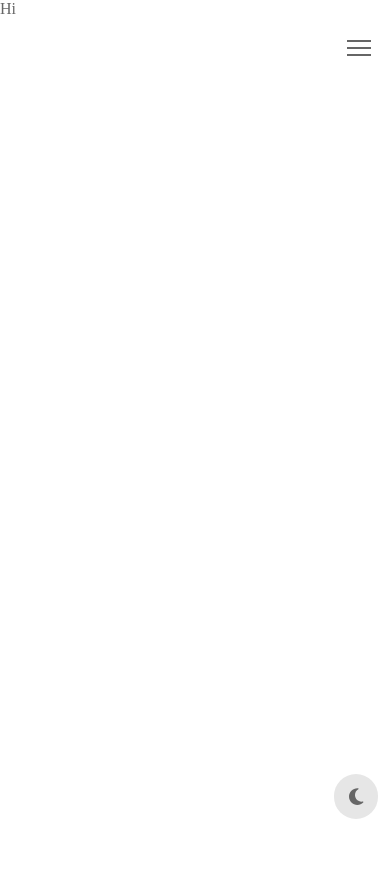
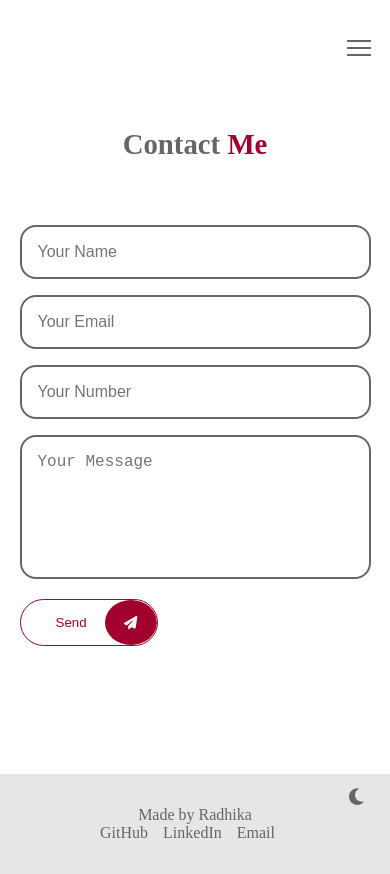
Before and after one commit to Radhika-Lele/Portfolio-React, a React (Vite) app: page /contact in a window 390 px wide. Before the commit the page ends 844 px from the top, so only its background shows below. Built offline with nearby package versions, Linux system fonts and the light colour scheme.

Commit message:
added contact section

```diff
--- a/src/components/Tools/Tools.css
+++ b/src/components/Tools/Tools.css
@@ -1,7 +1,5 @@
 .tools{
     padding-bottom: 0 !important;
-   ;
-
 }
 
 .tools-container{
@@ -20,7 +18,7 @@
 } */
 .tools-container img{
     transition:var(--transition);
-    width: 60px;
+    /* max-width: 60px;     */
 }
     /* added width extra for flex
 } */
--- a/src/components/Tools/Tools.jsx
+++ b/src/components/Tools/Tools.jsx
@@ -7,7 +7,7 @@ const Tools = () => {
         <section className='tools'>
         <HeadingText
          title={'Work'}
-         titlePrimary={'Tools'}
+         titlePrimary={' Tools'}
         />
         <div className='container tools-container'>
             {tools.map(({id, img}) => {
--- a/src/data/Data.js
+++ b/src/data/Data.js
@@ -78,6 +78,30 @@ export const tools = [
         id: 6,
         img: image6,
     },
+    {
+        id: 1,
+        img: image1,
+    },
+    {
+        id: 2,
+        img: image2,
+    },
+    {
+        id: 3,
+        img: image3,
+    },
+    {
+        id: 4,
+        img: image4,
+    },
+    {
+        id: 5,
+        img: image5,
+    },
+    {
+        id: 6,
+        img: image6,
+    },
 ];
 
 
@@ -110,6 +134,27 @@ import protfoliImg1 from '../../src/assets/p1.jpg'
 import protfoliImg2 from '../../src/assets/p2.jpg'
 import protfoliImg3 from '../../src/assets/p3.jpg'
 export const portfolio = [
+    {
+        id: 1,
+        img: protfoliImg1,
+        name: 'Project-1',
+        des: 'Lorem ipsum dolor, sit amet consectetur adipisicing elit. Ratione officiis iusto nulla exercitationem',
+        github:'#',
+    },
+    {
+        id: 1,
+        img: protfoliImg2,
+        name: 'Project-2',
+        des: 'Lorem ipsum dolor, sit amet consectetur adipisicing elit. Ratione officiis iusto nulla exercitationem',
+        github:'#',
+    },
+    {
+        id: 1,
+        img: protfoliImg3,
+        name: 'Project-3',
+        des: 'Lorem ipsum dolor, sit amet consectetur adipisicing elit. Ratione officiis iusto nulla exercitationem',
+        github:'#',
+    },
     {
         id: 1,
         img: protfoliImg1,
--- a/src/pages/About/About.jsx
+++ b/src/pages/About/About.jsx
@@ -14,7 +14,7 @@ const About = () => {
         <section className='About'>
             <HeadingText
             title={'About'}
-            titlePrimary={'Me'} />
+            titlePrimary={' Me'} />
 
             <div className='container about-container'>
                 <div className='about-left'>
--- /dev/null
+++ b/src/pages/Contact/Contact.css
@@ -0,0 +1,54 @@
+.contact-container{
+    width: 50%;
+}
+
+.contact-container input, textarea{
+    border: 2px solid var(--color-dark);
+    width: 100%;
+    border-radius: 1rem;
+    padding: 1rem;
+    margin-bottom: 1rem;
+    font-size: 16px;
+    background: transparent;
+    color: var(--color-dark);
+    resize: none;
+}
+.contact-container button{
+    background: transparent;
+    margin-top: 0 !important;
+}
+
+footer{
+    background: var(--color-light);
+    padding: 2rem;
+    text-align: center;
+    color:var(--color-dark);
+}
+.page-container {
+    display: flex;
+    flex-direction: column;
+    min-height: 100vh; /* Full viewport height */
+}
+
+/* Make the main content grow to push the footer down */
+.page-content {
+    flex: 1;
+}
+
+footer a {
+    margin-right: 15px; /* Adjust the spacing as needed */
+    text-decoration: none;
+    color: var(--color-dark);
+}
+
+@media (max-width:1024px){
+    .contact-container{
+        width: 70%;
+    }
+}
+
+@media (max-width:600px){
+    .contact-container{
+        width: 90%;
+    }
+}
--- a/src/pages/Contact/Contact.jsx
+++ b/src/pages/Contact/Contact.jsx
@@ -1,10 +1,39 @@
 import React from 'react';
+import './Contact.css';
+import HeadingText from '../../components/HeadingText/HeadingText';
+import { FontAwesomeIcon } from '@fortawesome/react-fontawesome';
+import { faPaperPlane } from '@fortawesome/free-solid-svg-icons';
 
 const Contact = () => {
     return(
-        <>
-        Hi
-        </>
+        <div className="page-container">
+        <div className="page-content">
+        <section>
+            <HeadingText title={'Contact'} titlePrimary={' Me'} />
+            <div className='container contact-container'>
+                <form action='#'>
+                    <input type='text' required placeholder='Your Name' />
+                    <input type='email' required placeholder='Your Email' />
+                    <input type='number' required placeholder='Your Number' />
+                    <textarea name='message' id='message' rows='6' placeholder='Your Message'></textarea>
+                    <button type='submit' className='btn'>
+                        Send
+                        <span>
+                            <FontAwesomeIcon icon={faPaperPlane} />
+                        </span>
+                    </button>
+                </form>
+            </div>
+        </section>
+       </div>
+        <footer>
+            Made by Radhika
+            <br />
+            <a>GitHub</a>
+            <a>LinkedIn</a>
+            <a>Email</a>
+        </footer>
+        </div>
     )
 }
 
--- a/src/pages/Portfolio/Portfolio.css
+++ b/src/pages/Portfolio/Portfolio.css
@@ -0,0 +1,43 @@
+.portfolio{
+    padding-bottom:0 ;
+
+}
+.portfolio-container{
+    display: grid;
+    grid-template-columns: repeat(3,1fr);
+    gap:2rem;
+}
+.project{
+    display: flex;
+    flex-direction: column;
+    gap:.7rem;
+    transition: var(--transition);
+}
+.project img{
+    border-radius: 1rem;
+    border: 1px solid var(--color-dark);
+}
+.project a{
+    color: var(--color-primary);
+    text-decoration: underline;
+}
+.project:hover{
+    background: var(--color-primary);
+    color: var(--color-white);
+}
+.project:hover h3, .project:hover a{
+    color:var(--color-white);
+}
+
+@media screen and (max-width: 1024px) {
+    .portfolio-container {
+        grid-template-columns: 1fr 1fr; /* Change to single column */
+    }
+}
+
+@media screen and (max-width: 600px) {
+    .portfolio-container {
+        grid-template-columns: 1fr; /* Change to single column */
+        gap:2rem;
+    }
+}
--- a/src/pages/Portfolio/Portfolio.jsx
+++ b/src/pages/Portfolio/Portfolio.jsx
@@ -1,10 +1,29 @@
 import React from 'react';
+import './Portfolio.css';
+import Card from '../../UI/Card';
+import HeadingText from '../../components/HeadingText/HeadingText';
+import {portfolio} from '../../data/Data';
 
 const Portfolio = () => {
     return(
-        <>
-        Hi
-        </>
+        <section className='portfolio'>
+            <HeadingText title={'Recent'}
+             titlePrimary={' Work'} />
+             <div className='container portfolio-container'>
+                {
+                    portfolio.map(({id, img, name, des, github}) => {
+                        return(
+                            <Card classname={'project'} key={id}>
+                                <img src={img} alt="Project Image" />
+                                <h3>{name}</h3>
+                                <p>{des}</p>
+                                <a href={github}>GitHub</a>
+                            </Card>
+                        )
+                    })
+                }
+             </div>
+        </section>
     )
 }
 
```
Also changed, not shown: src/pages/Contact/Conact.css (deleted).
